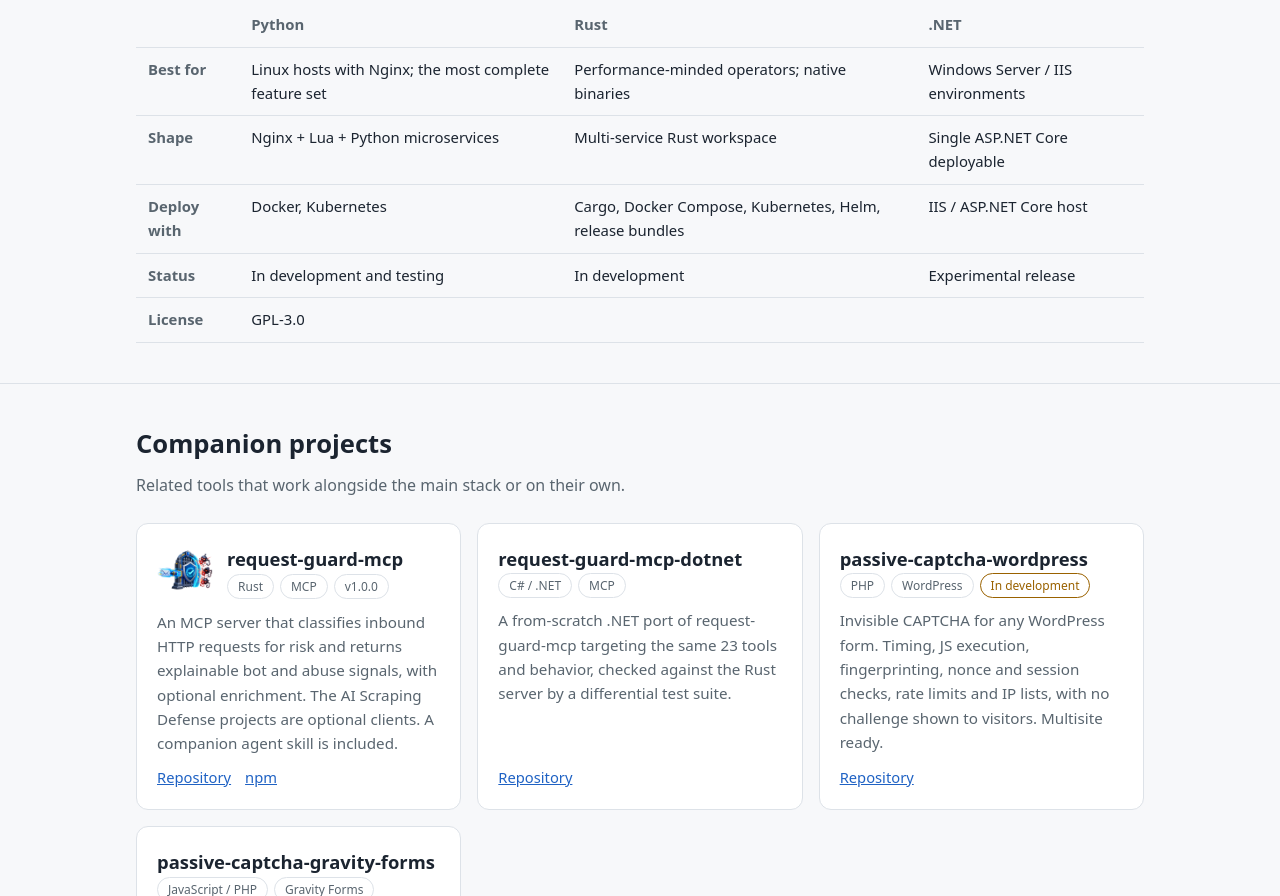
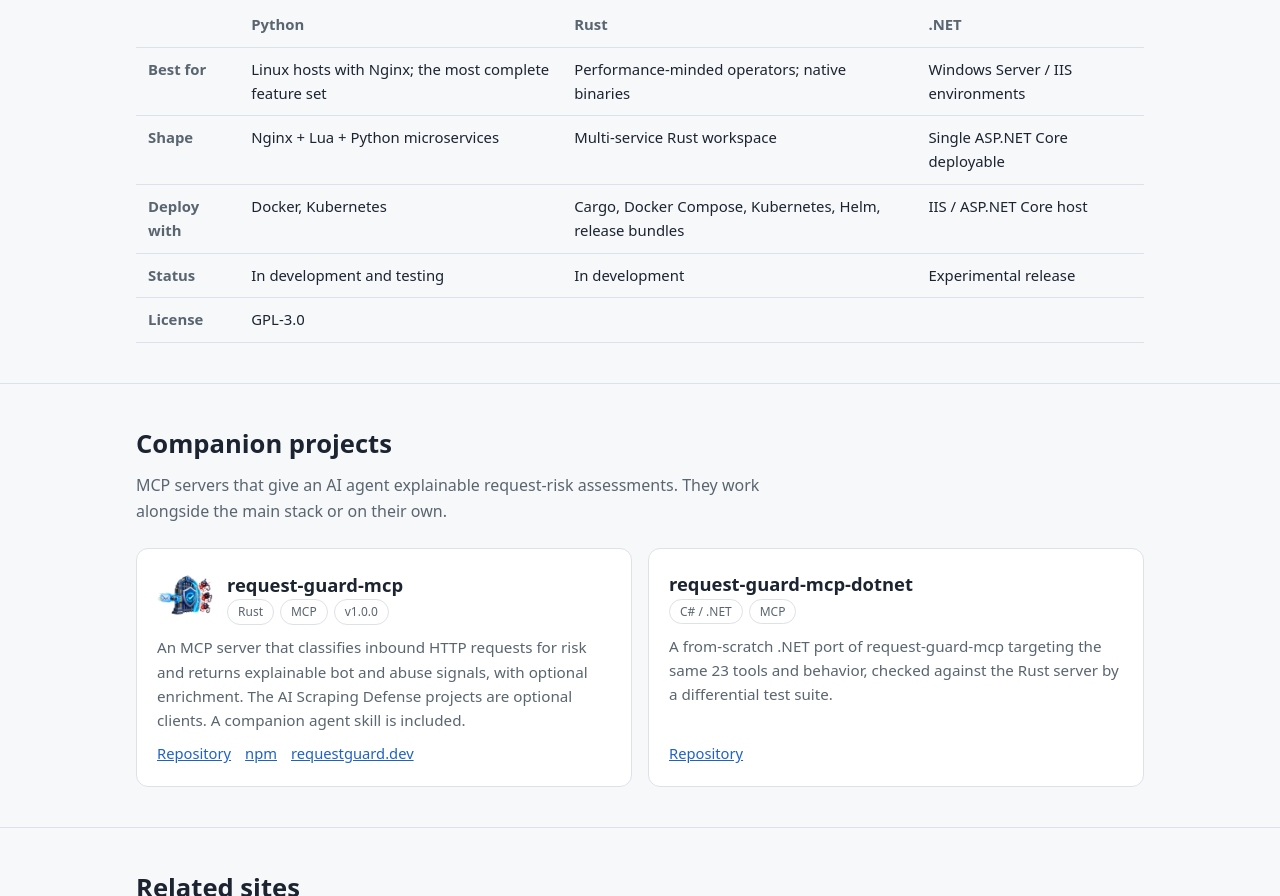
Before and after one commit to rhamenator/ai-scraping-defense-site, a plain HTML site: page index.html in a window 1280 px wide. Shown: the part 1904-2800 px from the top of the page. Drawn offline with Linux system fonts and the light colour scheme.

Commit message:
Drop passive CAPTCHA projects; add requestguard.dev and related-site links
Co-Authored-By: Claude Sonnet 5.5 <noreply@anthropic.com>

```diff
--- a/index.html
+++ b/index.html
@@ -4,7 +4,7 @@
 <meta charset="utf-8">
 <meta name="viewport" content="width=device-width, initial-scale=1">
 <title>AI Scraping Defense</title>
-<meta name="description" content="Open-source (GPL-3.0) tools for detecting, throttling, deceiving and blocking unwanted AI crawlers: Python, Rust and .NET implementations, an MCP request-risk server, and passive CAPTCHA plugins for WordPress.">
+<meta name="description" content="Open-source (GPL-3.0) tools for detecting, throttling, deceiving and blocking unwanted AI crawlers: Python, Rust and .NET implementations, an MCP request-risk server, and a request-risk MCP server.">
 <link rel="icon" href="assets/asd-python.png">
 <style>
 :root{--bg:#0e1116;--panel:#161b22;--line:#2a313c;--text:#e6edf3;--mut:#9aa7b4;--acc:#58d6a7;--acc2:#7cb7ff;--warn:#f0b35a}
@@ -58,7 +58,7 @@ footer{border-top:1px solid var(--line);padding:28px 0 48px;color:var(--mut);fon
 <body>
 <header class="top"><div class="wrap"><nav>
 <b>AI Scraping Defense</b>
-<a href="#implementations">Implementations</a><a href="#layers">How it works</a><a href="#compare">Compare</a><a href="#companions">Companions</a><a href="#start">Get started</a>
+<a href="#implementations">Implementations</a><a href="#layers">How it works</a><a href="#compare">Compare</a><a href="#companions">Companions</a><a href="#sites">More sites</a><a href="#start">Get started</a>
 <a href="https://github.com/rhamenator/ai-scraping-defense">GitHub</a>
 </nav></div></header>
 
@@ -127,28 +127,28 @@ footer{border-top:1px solid var(--line);padding:28px 0 48px;color:var(--mut);fon
 
 <section id="companions"><div class="wrap">
 <h2>Companion projects</h2>
-<p class="sub">Related tools that work alongside the main stack or on their own.</p>
+<p class="sub">MCP servers that give an AI agent explainable request-risk assessments. They work alongside the main stack or on their own.</p>
 <div class="grid">
 <article class="card">
 <div class="head"><img src="assets/request-guard.png" alt=""><div><h3>request-guard-mcp</h3><div class="tags"><span class="tag">Rust</span><span class="tag">MCP</span><span class="tag">v1.0.0</span></div></div></div>
 <p>An MCP server that classifies inbound HTTP requests for risk and returns explainable bot and abuse signals, with optional enrichment. The AI Scraping Defense projects are optional clients. A companion agent skill is included.</p>
-<div class="links"><a href="https://github.com/rhamenator/request-guard-mcp">Repository</a><a href="https://www.npmjs.com/package/request-guard-mcp">npm</a></div>
+<div class="links"><a href="https://github.com/rhamenator/request-guard-mcp">Repository</a><a href="https://www.npmjs.com/package/request-guard-mcp">npm</a><a href="https://requestguard.dev">requestguard.dev</a></div>
 </article>
 <article class="card">
 <div class="head"><div><h3>request-guard-mcp-dotnet</h3><div class="tags"><span class="tag">C# / .NET</span><span class="tag">MCP</span></div></div></div>
 <p>A from-scratch .NET port of request-guard-mcp targeting the same 23 tools and behavior, checked against the Rust server by a differential test suite.</p>
 <div class="links"><a href="https://github.com/rhamenator/request-guard-mcp-dotnet">Repository</a></div>
 </article>
-<article class="card">
-<div class="head"><div><h3>passive-captcha-wordpress</h3><div class="tags"><span class="tag">PHP</span><span class="tag">WordPress</span><span class="tag st">In development</span></div></div></div>
-<p>Invisible CAPTCHA for any WordPress form. Timing, JS execution, fingerprinting, nonce and session checks, rate limits and IP lists, with no challenge shown to visitors. Multisite ready.</p>
-<div class="links"><a href="https://github.com/rhamenator/passive-captcha-wordpress">Repository</a></div>
-</article>
-<article class="card">
-<div class="head"><div><h3>passive-captcha-gravity-forms</h3><div class="tags"><span class="tag">JavaScript / PHP</span><span class="tag">Gravity Forms</span><span class="tag st">In development</span></div></div></div>
-<p>The same passive approach packaged for Gravity Forms. Add a hidden CAPTCHA Token field, then tune thresholds, webhooks and IP lists from a settings page.</p>
-<div class="links"><a href="https://github.com/rhamenator/passive-captcha-gravity-forms">Repository</a></div>
-</article>
+</div>
+</div></section>
+
+<section id="sites"><div class="wrap">
+<h2>Related sites</h2>
+<p class="sub">Where to find more of this work.</p>
+<div class="grid">
+<article class="card"><h3>requestguard.dev</h3><p>The home of Request Guard MCP: a recorded example verdict, install guides for every platform, and optional agent instruction bundles.</p><div class="links"><a href="https://requestguard.dev">Visit requestguard.dev</a></div></article>
+<article class="card"><h3>rhamenator.com</h3><p>Rich Hamilton's personal website.</p><div class="links"><a href="https://rhamenator.com">Visit rhamenator.com</a></div></article>
+<article class="card"><h3>rhamenator.github.io</h3><p>The homepage for all of Rich's public repositories.</p><div class="links"><a href="https://rhamenator.github.io">Visit rhamenator.github.io</a></div></article>
 </div>
 </div></section>
 
@@ -166,7 +166,7 @@ docker compose up --build</code></pre>
 </main>
 
 <footer><div class="wrap">
-Projects by <a href="https://github.com/rhamenator">Rich Hamilton</a>, released under the GNU GPL. Contributions and issues are welcome on each repository.
+Projects by <a href="https://github.com/rhamenator">Rich Hamilton</a> (<a href="https://rhamenator.com">rhamenator.com</a>), released under the GNU GPL. Contributions and issues are welcome on each repository.
 </div></footer>
 </body>
 </html>
```
